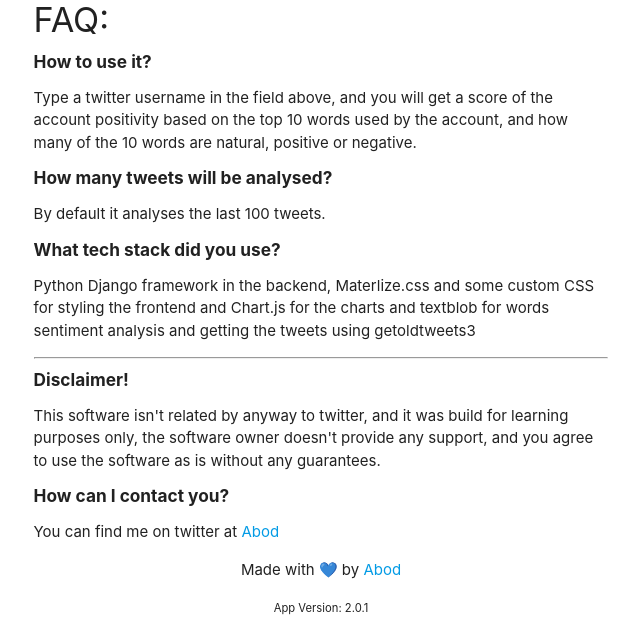
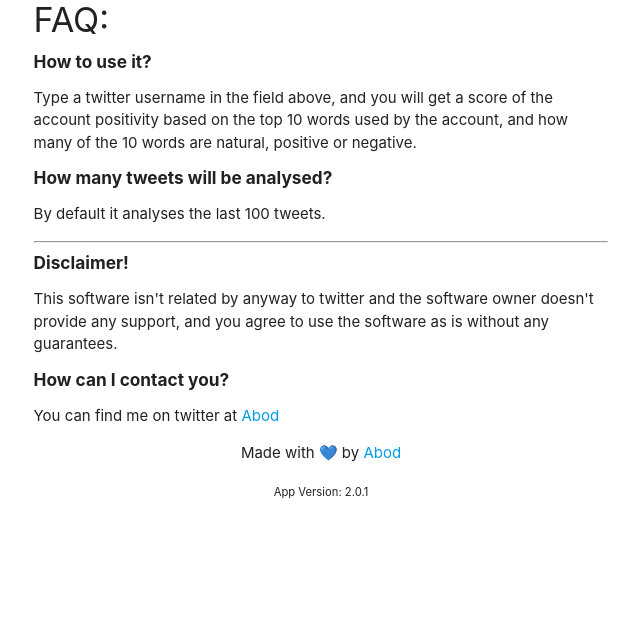
Before and after one commit to ABODFTW/twitter-positivity-meter, a Django app: page / in a window 1280 px wide. Shown: the part 368-1007 px from the top of the page, without its empty margins (319-959 px from the left). After the commit the page ends 867 px from the top, so only its background shows below. Run offline with Django 3.2, Linux system fonts and the light colour scheme.

Commit message:
Update index.html

```diff
--- a/main_app/templates/main_app/index.html
+++ b/main_app/templates/main_app/index.html
@@ -33,16 +33,10 @@
     <p>
         By default it analyses the last 100 tweets.
     </p>
-    <h6><b>What tech stack did you use?</b></h6>
-    <p>
-        Python Django framework in the backend, Materlize.css and some custom CSS for styling the frontend and Chart.js
-        for the charts and textblob for words sentiment analysis and getting the tweets using getoldtweets3
-    </p>
     <hr>
     <h6><b>Disclaimer!</b></h6>
     <p>
-        This software isn't related by anyway to twitter, and it was build for learning purposes only,
-        the software owner doesn't provide any support, and you agree to use the software as is without any guarantees.
+        This software isn't related by anyway to twitter and the software owner doesn't provide any support, and you agree to use the software as is without any guarantees.
     </p>
     <h6><b>How can I contact you?</b></h6>
     <p>
```
